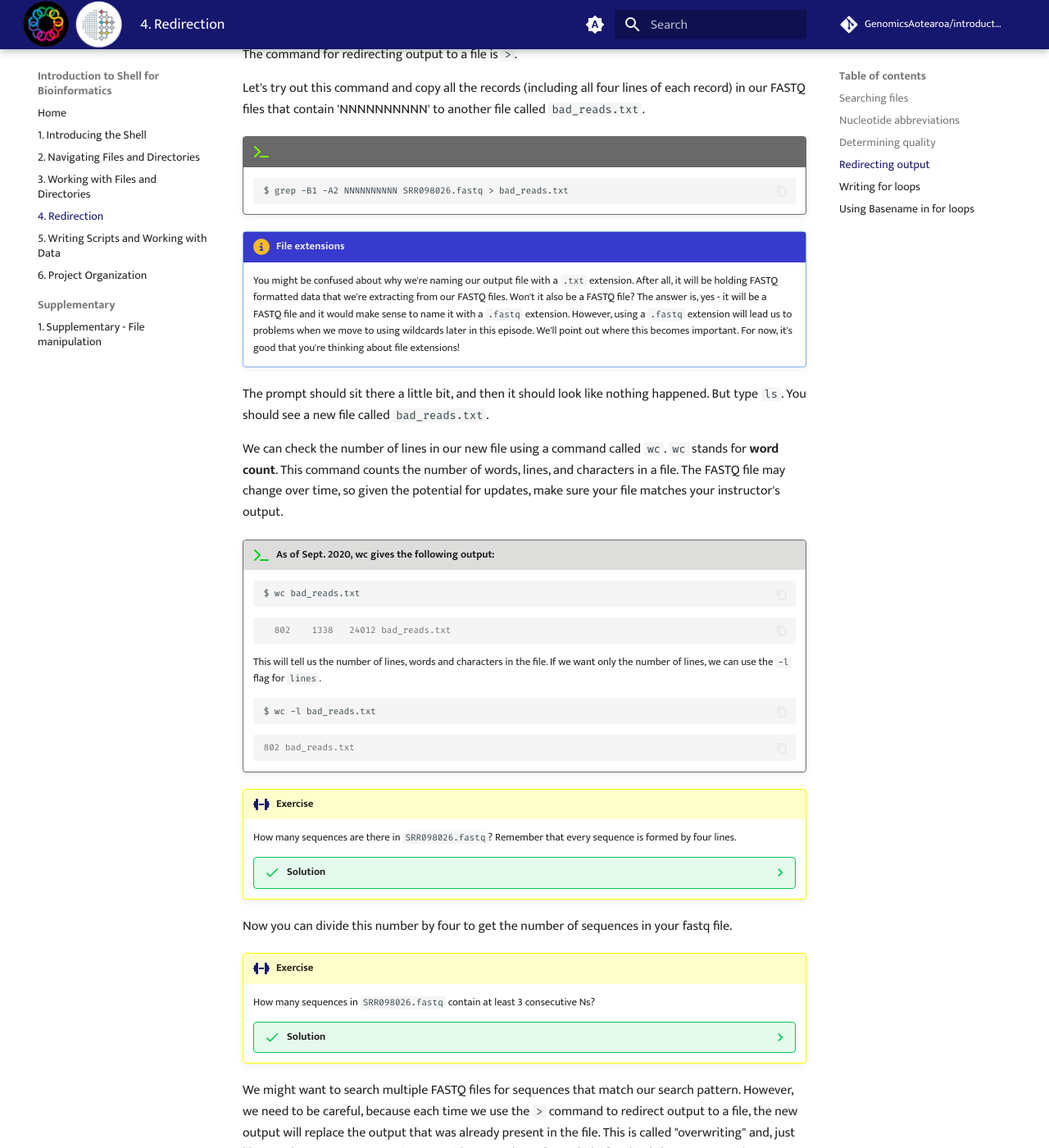
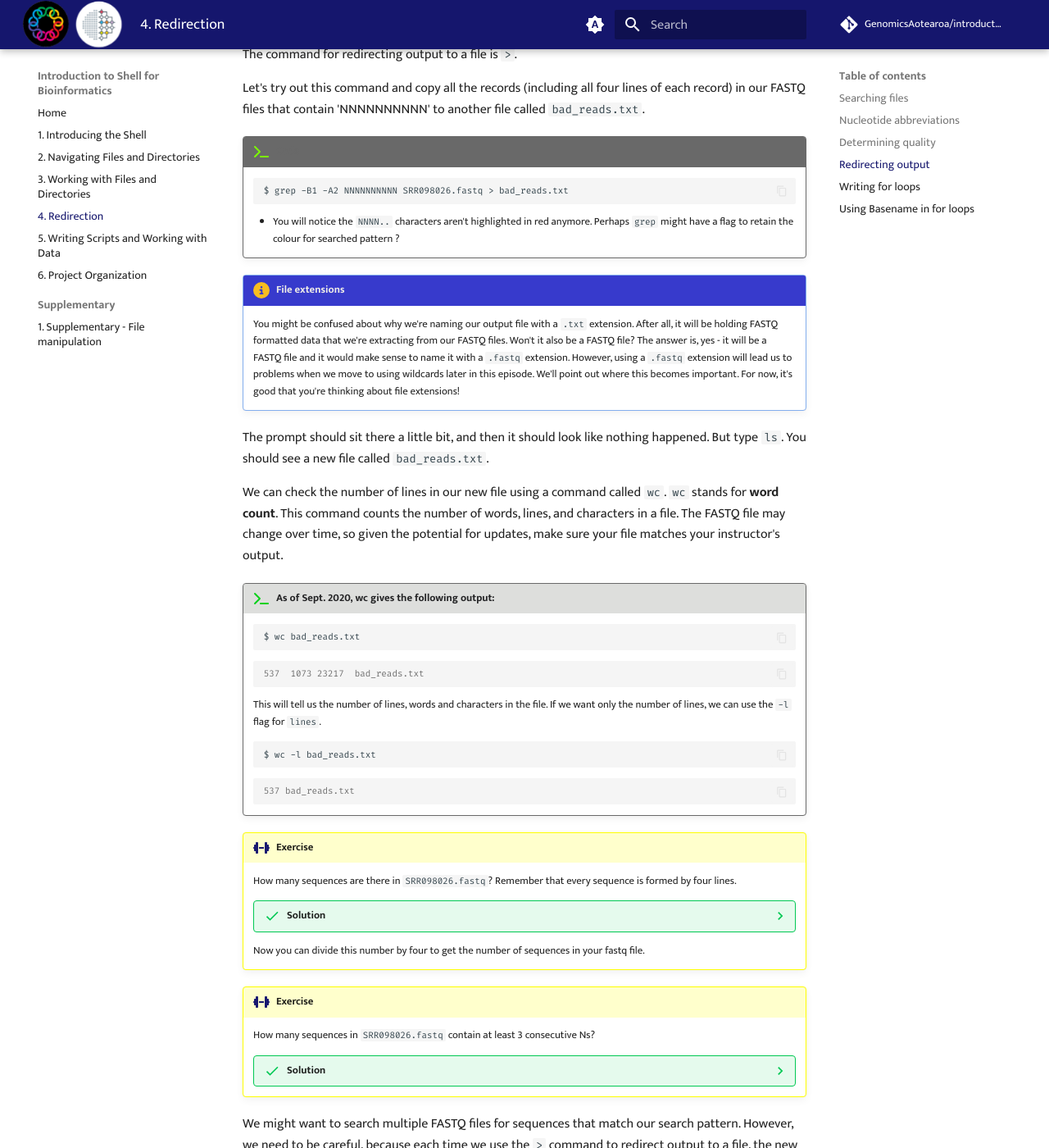
Before and after one commit to GenomicsAotearoa/introduction-to-shell, an MkDocs documentation site: the page built from docs/04-redirection.md, in a window 1280 px wide and 1400 px high, scrolled down 2529 px. Shown: the whole window at 82% size. Built offline with MkDocs 1.6.1 and Material for MkDocs 9.7.7, drawn with Linux system fonts in a browser that asks for light colours; comment, search, counter and statistics services are not loaded.

Commit message:
update total sequence number

````diff
--- a/docs/04-redirection.md
+++ b/docs/04-redirection.md
@@ -182,6 +182,8 @@ in our FASTQ files that contain
     $ grep -B1 -A2 NNNNNNNNNN SRR098026.fastq > bad_reads.txt
     ```
 
+    -  You will notice the `NNNN..` characters aren't highlighted in red anymore. Perhaps `grep` might have a flag to retain the colour for searched pattern ?
+
 
 !!! circle-info "File extensions"
 
@@ -209,7 +211,7 @@ make sure your file matches your instructor's output.
     ```
 
     ```output
-      802    1338   24012 bad_reads.txt
+    537  1073 23217  bad_reads.txt
     ```
 
     This will tell us the number of lines, words and characters in the file. If we
@@ -220,7 +222,7 @@ make sure your file matches your instructor's output.
     ```
 
     ```output
-    802 bad_reads.txt
+    537 bad_reads.txt
     ```
 
 !!! dumbbell "Exercise"
@@ -239,7 +241,7 @@ make sure your file matches your instructor's output.
         996
         ```
 
-Now you can divide this number by four to get the number of sequences in your fastq file.
+    Now you can divide this number by four to get the number of sequences in your fastq file.
 
 
 !!! dumbbell "Exercise"
````
